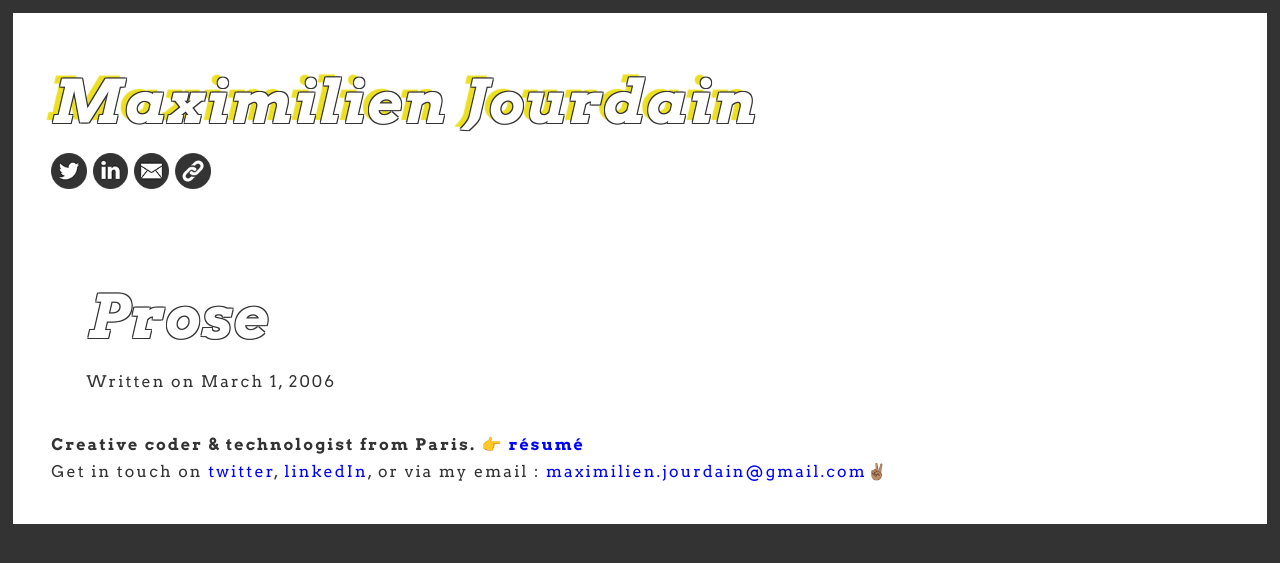
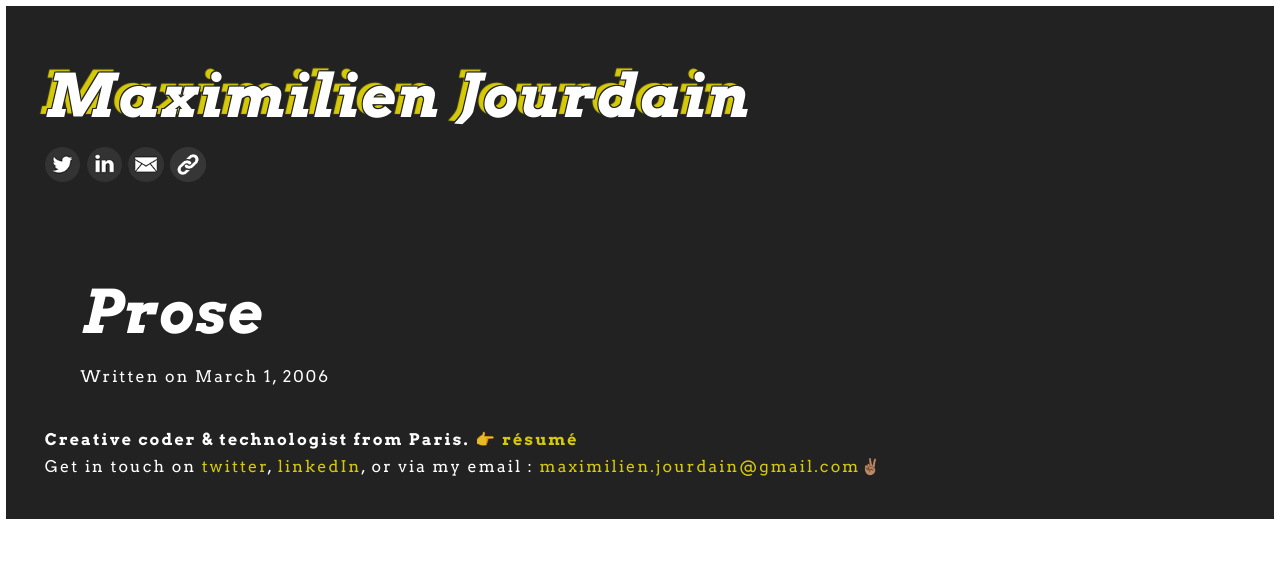
Before and after one commit to karolsenami/karolsenami.github.io, a Jekyll site: the page built from _posts/2006-03-01-prose.md, in a window 1280 px wide. Shown: the top 563 px of the page. Built offline with Jekyll 4.4.1, drawn with Linux system fonts in a browser that asks for light colours; a style sheet for code colours, icons or effects is not loaded.

Commit message:
Black mode

```diff
--- a/_includes/header.html
+++ b/_includes/header.html
@@ -7,7 +7,7 @@
     <a class="header-twitter" href="https://twitter.com/{{ site.footer-links.twitter }}" target="_blank"><img src="/assets/images/twitter-logo.png" alt="Twitter"></a>
     <a class="header-linkedin" href="https://www.linkedin.com/in/{{ site.footer-links.linkedin }}" target="_blank"><img src="/assets/images/linkedin-logo.png" alt="LinkedIn"></a>
     <a class="header-mail" href="mailto:{{ site.footer-links.email }}" target="_blank"><img src="/assets/images/mail-logo.png" alt="Mail"></a>
-    <a class="header-resume" href="assets/maximilienjourdain.pdf" target="_blank"><img src="/assets/images/link-logo.png" alt="Resume" style="filter: invert(80%);"></a>
+    <a class="header-resume" href="assets/maximilienjourdain.pdf" target="_blank"><img src="/assets/images/link.png" alt="Resume"></a>
 
   </nav>
 </header>
--- a/_posts/2006-03-01-prose.md
+++ b/_posts/2006-03-01-prose.md
@@ -7,10 +7,10 @@ preview: /assets/images/articles/prose/prose.png
 type: project
 link: https://apps.apple.com/fr/app/prose/id1471965130?fbclid=IwAR287cTD1_hWPPe0uIQMbaoIlSFO6u6muK1euVovTcyVXuZcxZehDB0WP5w
 color:
-  r: 255
-  g: 26
-  b: 0
-description: In just 2.5 days, I developed the <a style="color:rgb(255,26,0)" href="https://prose.fm" target="_blank">Prose</a> radio app, for the iOS App Store. Developed in Swift, and designed by <a href="https://prose.fm" target="_blank" style="color:rgb(255,26,0)">Parade Studio</a>. iOS user I want you to <a href="https://apps.apple.com/fr/app/prose/id1471965130?fbclid=IwAR287cTD1_hWPPe0uIQMbaoIlSFO6u6muK1euVovTcyVXuZcxZehDB0WP5w" target="_blank" style="color:rgb(255,26,0)">download the app</a> !
+  r: 247
+  g: 145
+  b: 173
+description: In just 2.5 days, I developed the <a style="color:rgb(247, 145, 173)" href="https://prose.fm" target="_blank">Prose</a> radio app, for the iOS App Store. Developed in Swift, and designed by <a href="https://prose.fm" target="_blank" style="color:rgb(247, 145, 173)">Parade Studio</a>. iOS user I want you to <a href="https://apps.apple.com/fr/app/prose/id1471965130?fbclid=IwAR287cTD1_hWPPe0uIQMbaoIlSFO6u6muK1euVovTcyVXuZcxZehDB0WP5w" target="_blank" style="color:rgb(247, 145, 173)">download the app</a> !
 credits:
   - name: Parade Studio
     link: http://paradestud.io/
--- a/_sass/_variables.scss
+++ b/_sass/_variables.scss
@@ -4,9 +4,9 @@
 //
 
 // Colors
-$bodyBackgroundColor: #333;
-$backgroundColor: #fff;
-$textColor: #333;
+$bodyBackgroundColor: #fff;
+$backgroundColor: #222;
+$textColor: #fff;
 $black: #1a1a1a;
 $blue : blue;
 $darkerGray: #222;
--- a/css/default.scss
+++ b/css/default.scss
@@ -40,9 +40,9 @@ main {
 
 .container {
   background: $backgroundColor;
-  margin: 1%;
+  margin: 0.5%;
   padding: $profile-horizontal-margin;
-  width: 98%;
+  width: 99%;
   @include mobile {
     margin: 3%;
     width: 94%;
@@ -67,9 +67,12 @@ h1, h2, h3, h4, h5, h6 {
 
 h1 {
   font-size: 3.75em;
+  @include mobile {
+    font-size: 2.75em;
+  }
   font-style: italic;
-  text-shadow: 1px 1px 0 $textColor , -1px -1px 0 $textColor , 1px -1px 0 $textColor , -1px 1px 0 $textColor ;
-  color: $backgroundColor;
+  text-shadow: 1px 1px 0 $backgroundColor, -1px -1px 0 $backgroundColor, 1px -1px 0 $backgroundColor, -1px 1px 0 $backgroundColor;
+  color: $textColor;
   text-overflow: clip;
   a {
     color: inherit;
@@ -91,13 +94,13 @@ h4 {
 }
 
 a {
-  color: $blue;
-  // text-shadow: 2px 2px $primaryColor;
+  color: $primaryColor;
+  // text-shadow: .5px .6px $textColor;
 
   text-decoration: none;
 	cursor: pointer;
   &:hover, &:active {
-    color: $blue;
+    color: $primaryColor;
   }
 }
 
@@ -118,13 +121,13 @@ img {
 }
 
 .outline-text {
-  text-shadow: 1px 1px 0 $textColor , -1px -1px 0 $textColor , 1px -1px 0 $textColor , -1px 1px 0 $textColor ;
-  color: $backgroundColor;
+  text-shadow: 1px 1px 0 $backgroundColor , -1px -1px 0 $backgroundColor , 1px -1px 0 $backgroundColor , -1px 1px 0 $backgroundColor ;
+  color: $textColor;
   text-overflow: clip;
 }
 
 .outline-box {
-  box-shadow: 1px 1px 0 $textColor , -1px -1px 0 $textColor , 1px -1px 0 $textColor , -1px 1px 0 $textColor ;
+  box-shadow: 1px 1px 0 $backgroundColor , -1px -1px 0 $backgroundColor , 1px -1px 0 $backgroundColor , -1px 1px 0 $backgroundColor ;
 }
 
 // Fixes images in popup boxes from Google Translate
@@ -157,7 +160,7 @@ img {
 header {
   margin-bottom: 3%;
   .site-name {
-    text-shadow: 1px 1px 0 $textColor , -1px -1px 0 $textColor , 1px -1px 0 $textColor , -1px 1px 0 $textColor,-6px -3px 1px $primaryColor;
+    text-shadow: 1px 1px 0 $backgroundColor , -1px -1px 0 $backgroundColor , 1px -1px 0 $backgroundColor , -1px 1px 0 $backgroundColor,-6px -3px 1px $primaryColor;
   }
 }
 
@@ -180,13 +183,13 @@ nav {
 
   a {
     // margin-left: 20px;
-    color: $darkGray;
+    color: $primaryColor;
     text-align: right;
     font-weight: 300;
 
     @include mobile {
-      margin: 0 10px;
-      color: $blue;
+      // margin: 0 10px;
+      color: $primaryColor;
     }
   }
 }
--- a/css/index.scss
+++ b/css/index.scss
@@ -5,6 +5,7 @@
 .introduction {
   $description-width: 67%;
   $picture-width: 33%;
+  margin-bottom: 70px;
   display: flex;
   // margin-bottom:$bottom-margin;
   position: relative;
@@ -99,6 +100,7 @@
 
 .posts {
   .posts-title {
+    color: $textColor;
     margin-bottom:1em;
     background: $primaryColor;
     display: inline-block;
@@ -194,21 +196,21 @@
       .date {
         position: relative;
         // bottom: $post-offset-top;
-        right: $post-offset-left;
+        right: 13px;
         @include mobile {
           right: 2px;
         }
         float: right;
         z-index: 10;
-        top: -1.85em;
-        font-size: 2em;
-        line-height: 1.7em;
+        top: -2em;
+        font-size: 1.5em;
+        line-height: 1.3em;
         font-weight: bolder;
-        color: $backgroundColor;
+        color: $textColor;
         display: inline-block;
         padding: 0 0.2em;
 
-        background-color:$textColor;
+        background-color:$backgroundColor;
       }
     }
 
--- a/index.html
+++ b/index.html
@@ -4,7 +4,7 @@ layout: default
 <link rel="stylesheet" href="{{ site.baseurl }}/css/index.css">
   <section class="introduction">
       <div class="profile-picture">
-        <img src="assets/images/me2.jpg" alt="photo of me">
+        <img src="assets/images/me2.png" alt="photo of me">
         <!-- <img class="me-drawing" src="assets/images/me.svg" alt="a drawing of me">
         <img class="arrow" src="assets/images/arrow.svg" alt="an arrow pointing the drawing of me">
         <span class="picture-description normal-text">me*</span>
```
Also changed, not shown: assets/images/link.png.
